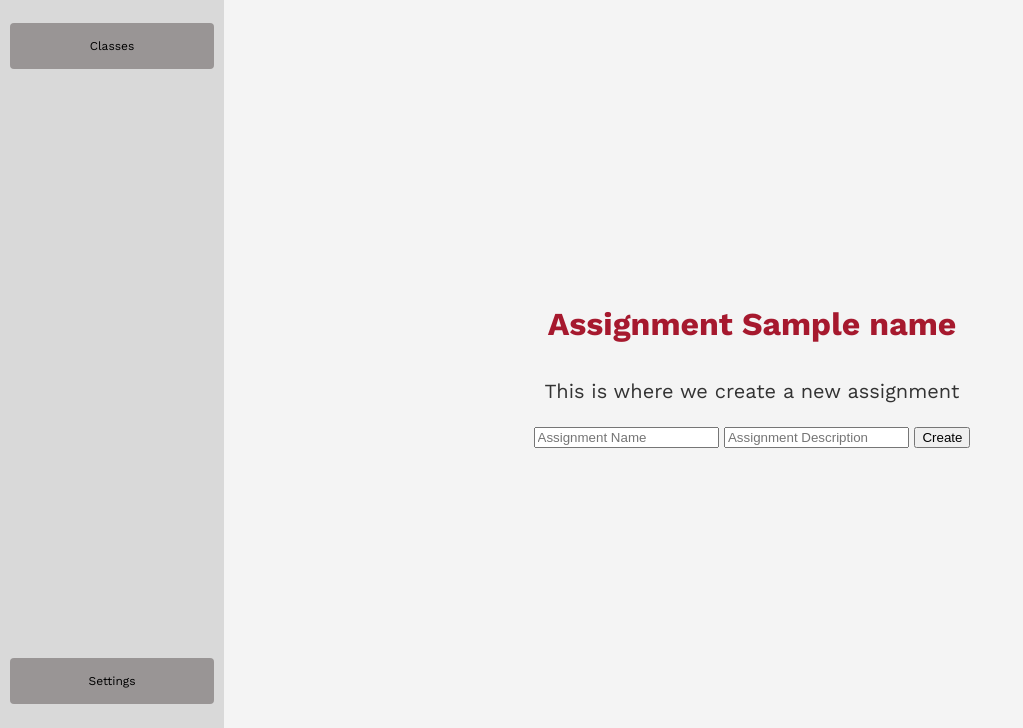
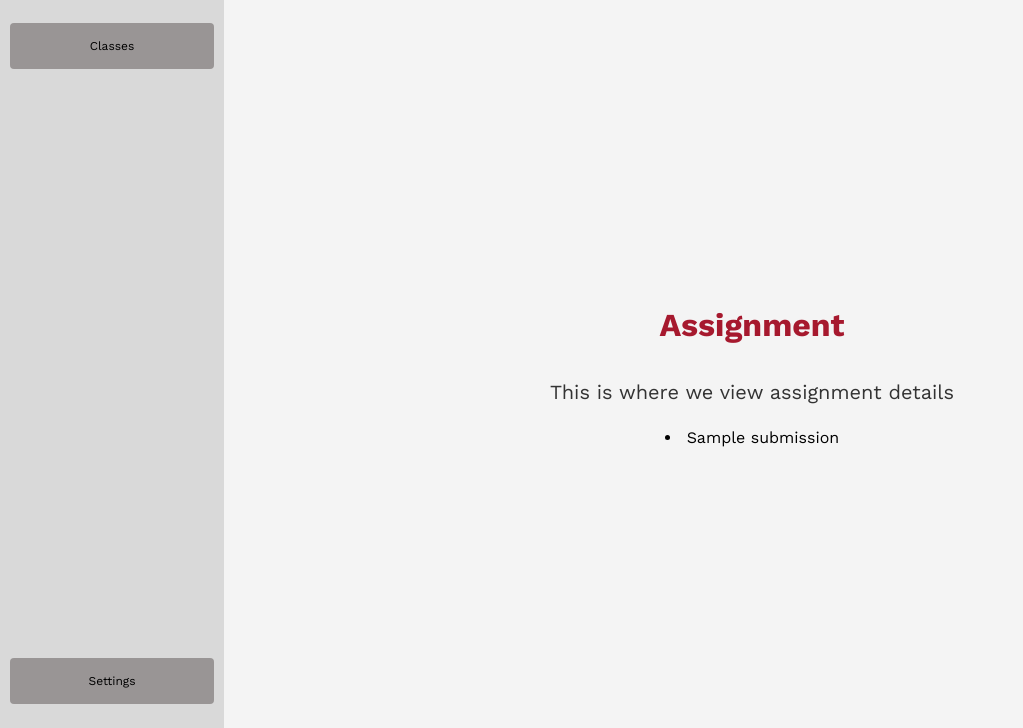
Before and after one commit to JamesPirrie/COMP4050-Mexico, a Flask app: template frontend/templates/assignment.html in a window 1280 px wide. Shown: the part 72-800 px from the top of the page, without its empty margins (0-1023 px from the left). Run offline with Flask 3, Linux system fonts and the light colour scheme; the template is opened without the code that fills it: most values are stand-ins (such as "Sample title", 1, 10 or a date in 2020).

Commit message:
forgot these too

```diff
--- a/frontend/templates/assignment.html
+++ b/frontend/templates/assignment.html
@@ -3,11 +3,9 @@
 {% block title %}Assignment{% endblock %}
 
 {% block content %}
-<h2>Assignment {{ name }}</h2>
-<p>This is where we create a new assignment</p>
-<form method="post" id="login" class="login-form">
-    <input type="text" id="name" name="name" placeholder="Assignment Name" required>
-    <input type="text" id="desc" name="desc" placeholder="Assignment Description" required>
-    <button type="submit">Create</button>
-</form>
+<h2>Assignment {{ request.args.get('name', '') }}</h2>
+<p>This is where we view assignment details</p>
+{% for submission in submissions %}
+    <li>{{ submission }}</li>
+{% endfor %}
 {% endblock %}
```
Also changed, not shown: frontend/templates/submission.html (added, +18 -0 lines).
